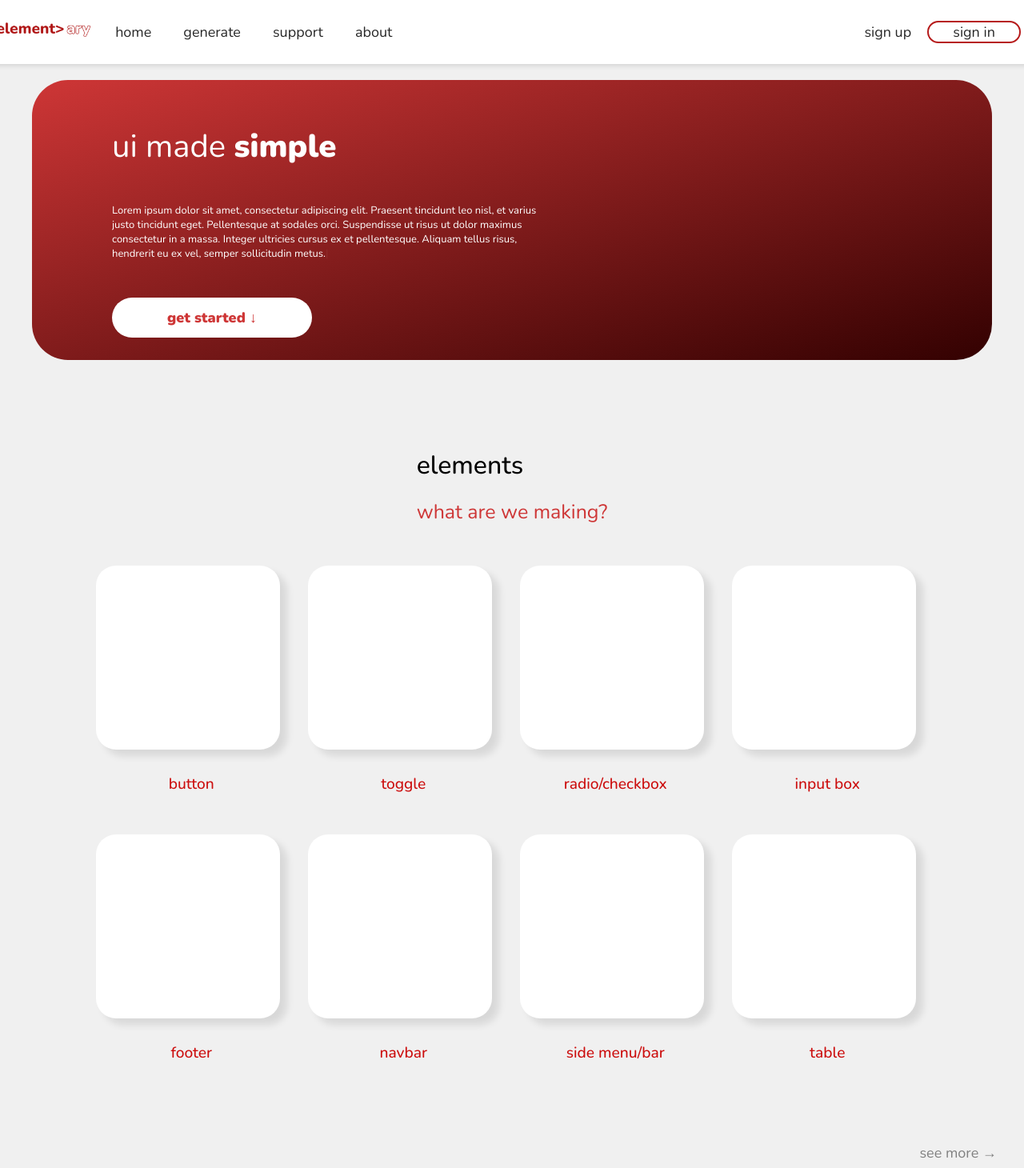
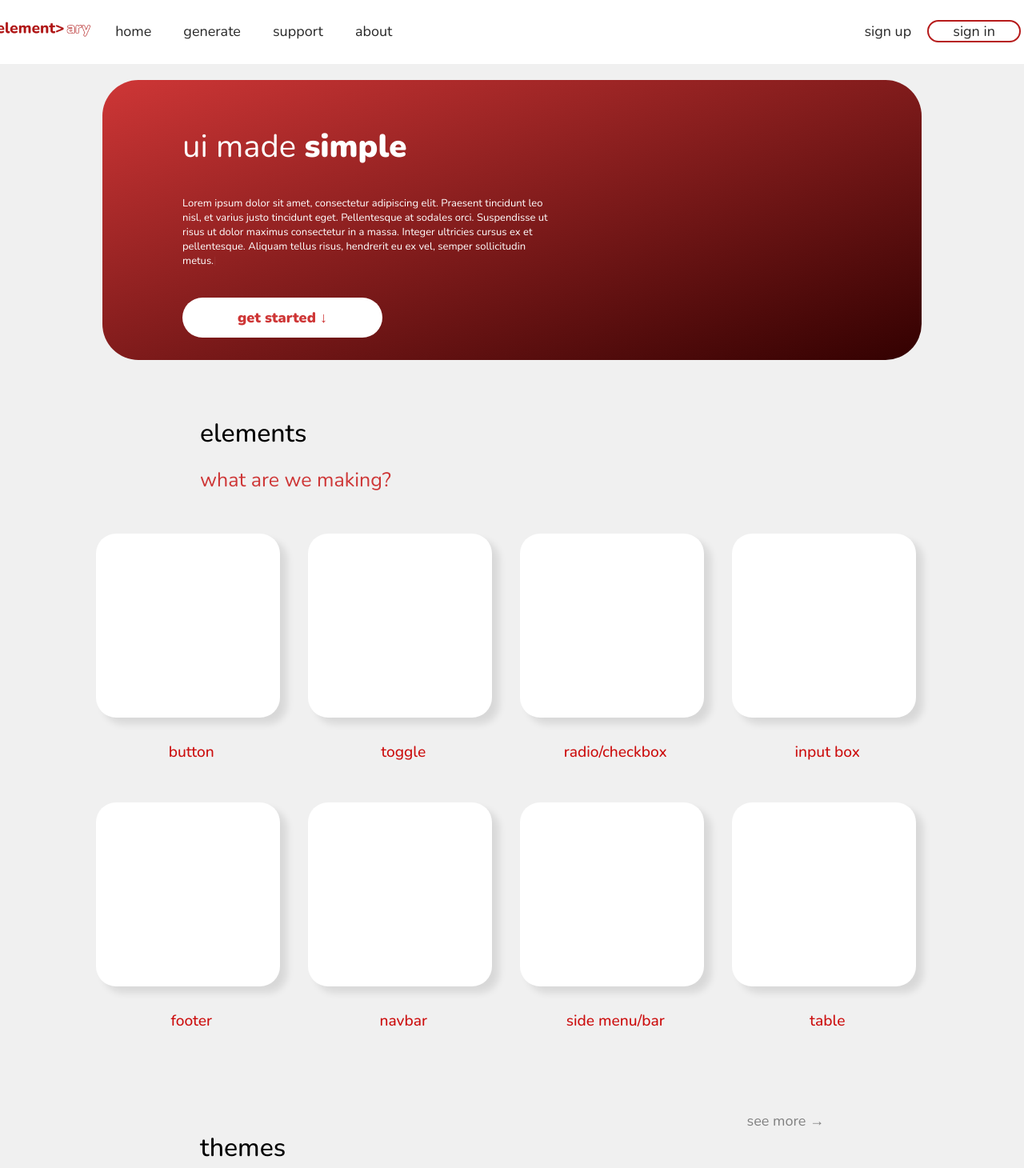
Before and after one commit to Team-RuBees/elementary, a React (Create React App) app in the folder elementary-app/: page /home in a window 1280 px wide. Shown: the top 1460 px of the page at 80% size. Built offline with nearby package versions, Linux system fonts and the light colour scheme.

Commit message:
fixed some spacing issues

```diff
--- a/elementary-app/src/assets/css/homePage.css
+++ b/elementary-app/src/assets/css/homePage.css
@@ -8,20 +8,19 @@ body {
     padding: 0;
     display: flex;
     flex-direction: column;
-    align-items: center;
-    height: 100vh;
+    min-height: 100vh; /* Changed height to min-height */
     background-color: #f0f0f0;
+    justify-content: center;
 }
 
 /* START-- ui made simple section */
 .rectangle-container {
     position: relative;
-    width: 1200px;
+    width: 80%;
     height: 350px;
     background: linear-gradient(to top left, rgb(51, 1, 1), #CE3636);
-    margin: 20px;
+    margin: 20px auto;
     border-radius: 45px;
-    margin-bottom: 20px;
     padding-top: 30px;
 }
 
@@ -40,6 +39,9 @@ body {
 }
 
 .text-column2 {
+    display: flex;
+    align-items: center;
+    justify-content: center; /* Added justify-content: center */
     width: 50%;
     font-size: 13px;
     line-height: 18px;
@@ -93,15 +95,25 @@ body {
 
 /* START-- what are we making section */
 
+
 .elements-overviewText {
     display: grid;
-    width: 100%;
     grid-template-rows: 1fr 3fr;
     text-align: left;
     margin: 40px;
     margin-bottom: 20px;
     padding-top: 30px;
     height: 350px;
+}
+
+
+
+.what-text {
+    grid-template-rows: 1fr 1fr;
+    margin-top: 50px;
+    margin-left: 250px;
+
+
 }
 
 .elements-inner-text1, .elements-inner-text2{
@@ -118,6 +130,8 @@ body {
 .elements-inner-text2{
     font-size: 25px;
     color: #CE3636;
+    margin: 0;
+
     position: relative;
 
 }
@@ -159,6 +173,8 @@ body {
     margin-bottom: 30px;
 }
 
+
+
 .element-boxHolder:hover {
     transform: scale(1.09);
 }
@@ -173,6 +189,7 @@ body {
     font-weight: 500;
 }
 .see-more-text{
+
     grid-template-rows: 1fr;
     display: grid;
     font-family: 'Nunito', sans-serif;
@@ -180,13 +197,19 @@ body {
     color: gray;
     text-align: right;
     justify-content: right;
-    margin-right: 100px;
+    padding-right: 250px;
     width: 100%;
 
 }
-.see-more-text:hover{
+.see-more-text1:hover{
     cursor: pointer;
+    word-spacing: 2px;
     color: #CC0E0E;
+    font-style: italic;
+}
+
+.text-themes{
+    margin-left: 250px;
 }
 
 
@@ -200,6 +223,9 @@ body {
     max-width: 1400px;
     margin: 50px auto;
     align-items: center;
+    justify-content: center;
+    grid-gap: 30px;
+
 }
 
 .theme1 {
--- a/elementary-app/src/components/NavBar.css
+++ b/elementary-app/src/components/NavBar.css
@@ -2,6 +2,8 @@
 * {
     margin: 0;
     padding: 0;
+    padding-left: 0;
+    margin-right: 0;
     box-sizing: border-box;
 
   }
@@ -19,24 +21,26 @@
     background-position: center;
     font-family: 'Nunito', sans-serif;
     margin: 0; /* Reset default margin */
-
-
+    padding: 0; /* Reset default padding */
   }
 
   nav {
+    width: fit-content;
     background-color: white;
     width: 100%;
-
     box-shadow: 3px 3px 5px rgba(0, 0, 0, 0.1);
     height: 80px;
     align-items: center;
-    display: flex;
     justify-content: space-between;
+    padding: 0;
+    margin: 0;
+
   }
 
 
 
   nav ul {
+
     list-style: none;
     display: flex;
     align-items: center;
--- a/elementary-app/src/pages/HomePage.js
+++ b/elementary-app/src/pages/HomePage.js
@@ -5,8 +5,10 @@ import NavBar from '../components/NavBar'; // Import your NavBar component
 const HomePage = () => {
   return (
     <div>
+    <NavBar />
+
+
       {<body>
-        <NavBar />
 
 {/* <!-------------------------1/3 SECTION start-------------------------> */}
 <div class="openingText-container">
@@ -24,6 +26,7 @@ const HomePage = () => {
         </div>
     </div>
 </div>
+
 {/* <!-------------------------1/3 SECTION end-------------------------> */}
 
 
@@ -33,13 +36,19 @@ const HomePage = () => {
     elements
     what are we making?
 --> */}
-<div class="elements-overviewText"/>
+<div>
 <div class="what-text">
-    <p class="elements-inner-text1">elements</p>
-    <p class="elements-inner-text2">what are we making?</p>
+        <div class="elements-inner-text1">elements</div>
+        <div class="elements-inner-text2">what are we making?</div>
 </div>
 
+</div>
+
+
+
+
 <div class="firstContainer-elements-grid">
+
     <div class="element-container">
         <div class="element-boxHolder">
             <div class="box-content"></div>
@@ -98,7 +107,7 @@ const HomePage = () => {
 </div>
 
 <div class="see-more-text">
-    <p class="see-more-text"> see more &rarr;</p>
+    <div class="see-more-text1"> see more &rarr;</div>
 </div>
 
 
@@ -129,7 +138,9 @@ const HomePage = () => {
 
 
 
+
 </div>
+
 
 
 
@@ -140,6 +151,7 @@ const HomePage = () => {
 
 </body>}
     </div>
+
   );
 };
 
```
